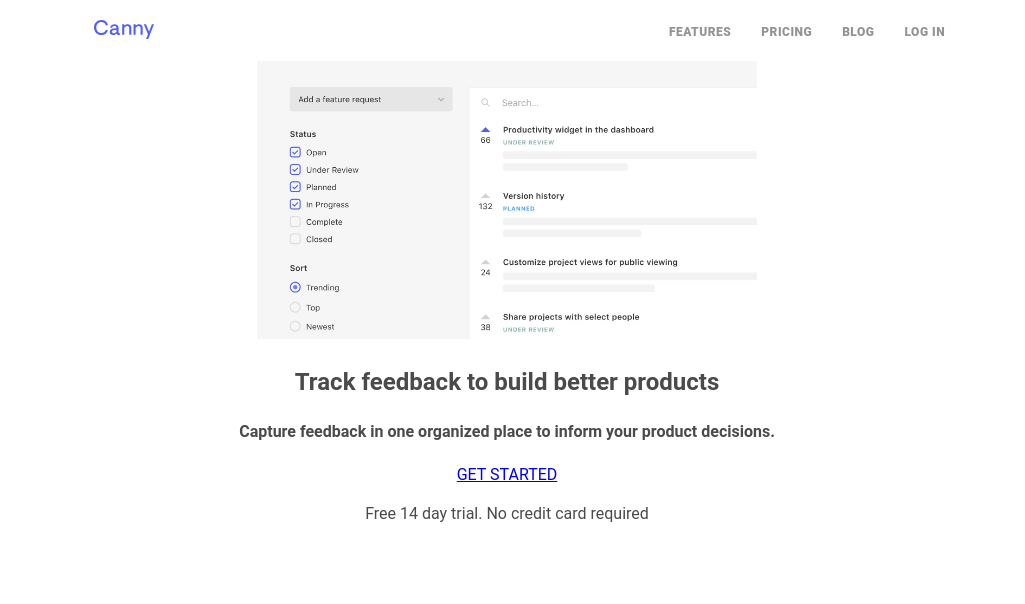
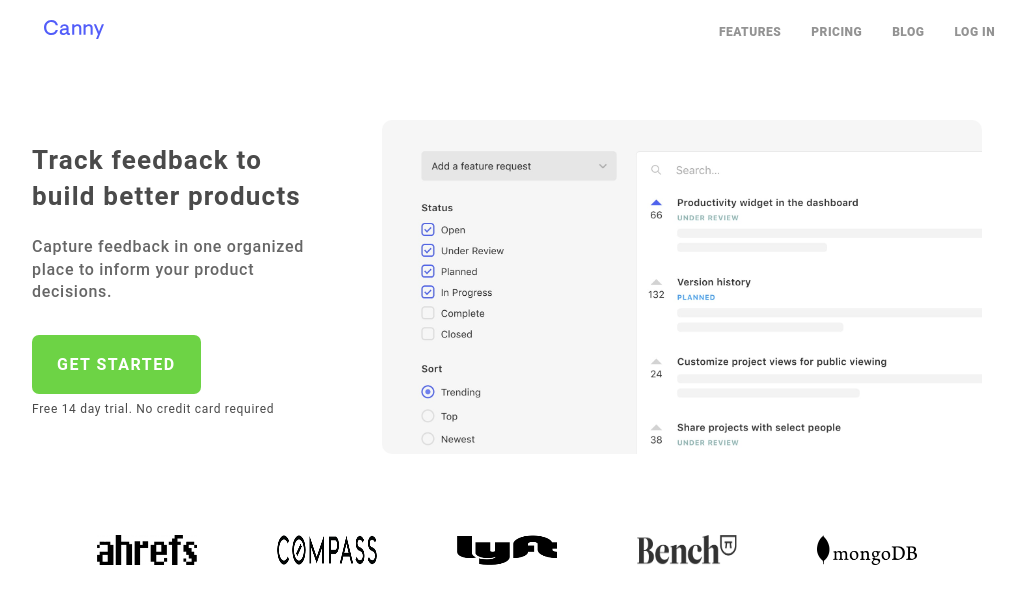
Before and after one commit to jgpentz/headers, a plain HTML site: page cannyio/index.html in a window 1280 px wide. Shown: the whole page, without its empty margins (133-1158 px from the left). Drawn offline with Linux system fonts and the light colour scheme.

Commit message:
finished.

```diff
--- a/cannyio/css/styles.css
+++ b/cannyio/css/styles.css
@@ -41,7 +41,7 @@ nav.header_nav img {
 }
 
 nav ul li.header_nav_logo {
-    margin-right: 500px;
+    margin-right: 600px;
 }
 
 li.header_nav_button {
@@ -49,6 +49,69 @@ li.header_nav_button {
     margin-right: 15px;
 }
 
+header section.header_info {
+    display: flex;
+    justify-content: center;
+    flex-direction: row-reverse;
+    margin-top: 75px;
+}
+
+section.header_info div.header_info_text {
+    width: 300px;
+    text-align: start;
+    margin-right: 50px;
+}
+
 header section.header_info img   {
-    width: 500px;
+    width: 600px;
+    border-radius: 10px;
 }
+
+div.header_info_text h2 {
+    font-size: 26px;
+    letter-spacing: 1.2px;
+}
+
+div.header_info_text h4 {
+    color: #666666;
+    letter-spacing: .7px;
+    font-weight: 500;
+}
+
+p.header_info_button a {
+    text-decoration: none;
+    background: #6DD345;
+    padding: 20px 25px 20px 25px;
+    border-radius: 7px;
+    color: white;
+    font-weight: 600;
+    letter-spacing: 1.5px;
+    transition: 300ms;
+}
+
+p.header_info_button a:hover {
+    background: rgb(149, 226, 118);
+}
+
+div p.header_info_button {
+    margin-top: 50px;
+    margin-bottom: 25px;
+}
+
+div p.header_info_free {
+    font-size: 12px;
+    letter-spacing: .7px;
+}
+
+header section.header_sponsors {
+    display: flex;
+    justify-content: center;
+    margin-top: 75px;
+}
+
+section.header_sponsors img {
+    width: 100px;
+    height: 30px;
+    margin-left: 40px;
+    margin-right: 40px;
+}
--- a/cannyio/index.html
+++ b/cannyio/index.html
@@ -26,9 +26,16 @@
             <div class="header_info_text">
                 <h2>Track feedback to build better products</h2>
                 <h4>Capture feedback in one organized place to inform your product decisions.</h4>
-                <a href="index.html">GET STARTED</a>
-                <p>Free 14 day trial. No credit card required</p>
+                <p class="header_info_button"><a href="index.html">GET STARTED</a></p>
+                <p class="header_info_free">Free 14 day trial. No credit card required</p>
             </div>
+        </section>
+        <section class="header_sponsors">
+            <img src="images/ahrefs.png" alt="">
+            <img src="images/compass.png" alt="">
+            <img src="images/lyft.png" alt="">
+            <img src="images/bench.png" alt="">
+            <img src="images/mongodb.png" alt="">
         </section>
     </header>
     <main>
```
